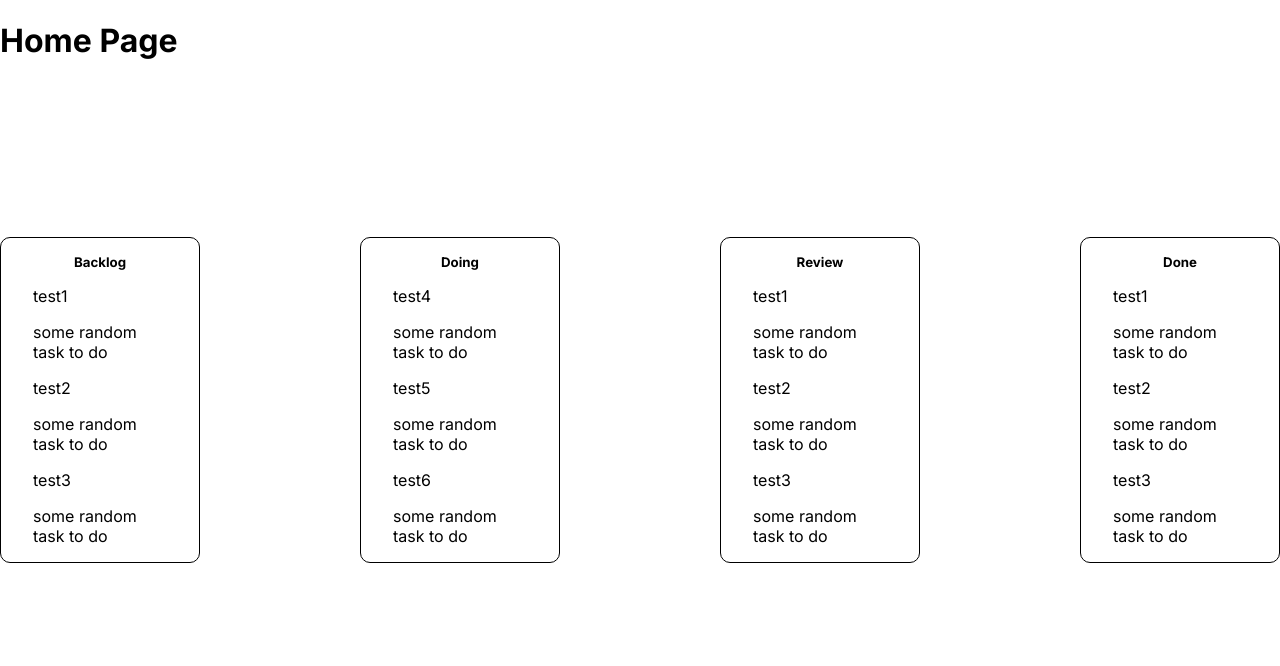
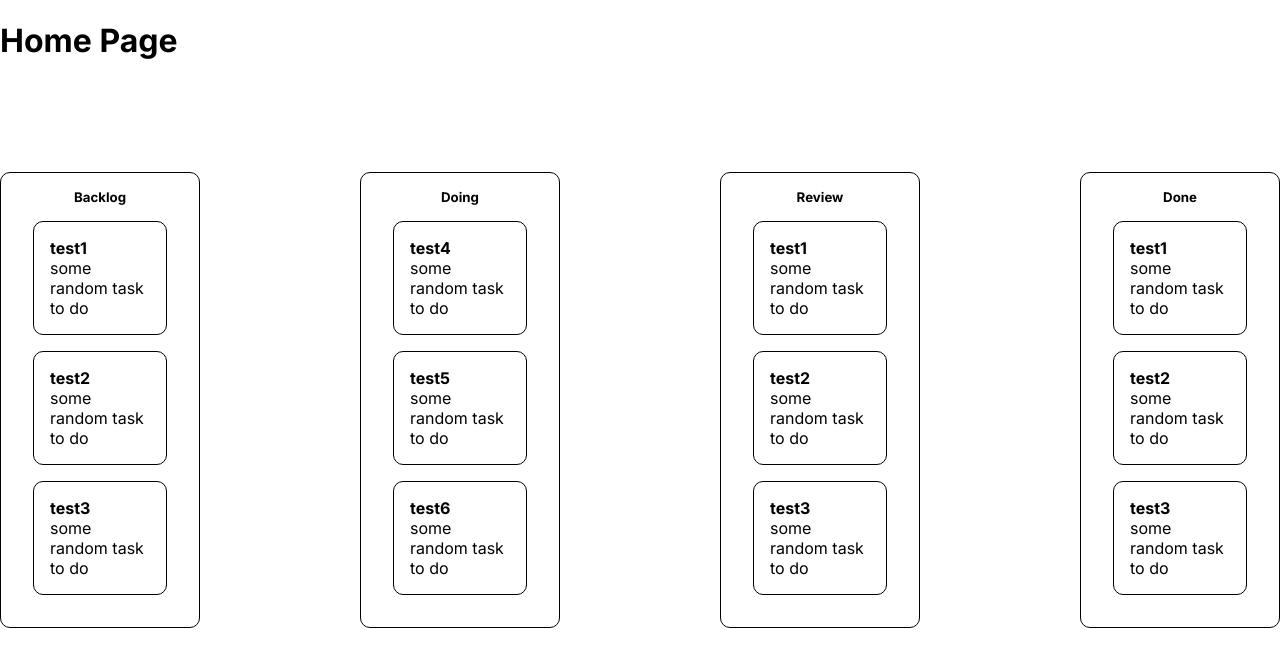
Before and after one commit to andyb2/kanban, a Next.js app in the folder my-app/: page / in a window 1280 px wide. Shown: the top 666 px of the page. Built offline with nearby package versions, Linux system fonts and the light colour scheme.

Commit message:
added texture to cards

```diff
--- a/my-app/components/column/column.jsx
+++ b/my-app/components/column/column.jsx
@@ -2,20 +2,21 @@ import styles from './column.module.css';
 
 export default function Column({ title, list }) {
 
-
     return (
         <div className={styles.container}>
             <h5 className={styles.header}>{title}</h5>
+            <div className={styles.spacer}>
             {
                 list.map(task => {
                     return (
-                        <div>
-                            <div>{task.title}</div>
-                            <p>{task.description}</p>
+                        <div className={styles.card}>
+                            <div className={styles.title}>{task.title}</div>
+                            <p className={styles.description}>{task.description}</p>
                         </div>
                     )
                 })
             }
+            </div>
         </div>
     )
 }
--- a/my-app/components/column/column.module.css
+++ b/my-app/components/column/column.module.css
@@ -3,7 +3,7 @@
     flex-direction: column;
     border: 1px solid black;
     border-radius: 10px;
-    padding: 0 2rem;
+    padding: 0 2rem 2rem 2rem;
 }
 
 .header {
@@ -13,3 +13,25 @@
     padding: 1rem 0;
     margin: 0;
 }
+
+.spacer {
+    display: flex;
+    flex-direction: column;
+    gap: 1rem;
+}
+
+.card {
+    display: flex;
+    flex-direction: column;
+    border: 1px solid black;
+    padding: 1rem;
+    border-radius: 10px;
+}
+
+.title {
+    font-weight: bolder;
+}
+
+.description {
+    margin: 0;
+}
```
